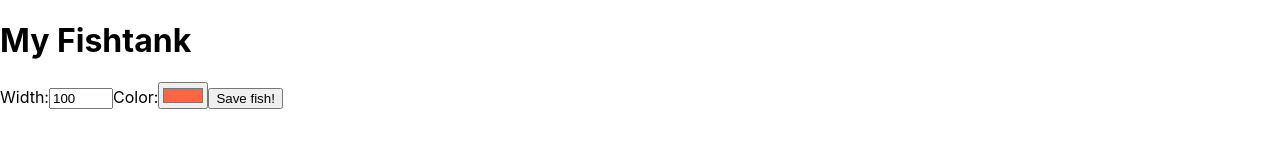
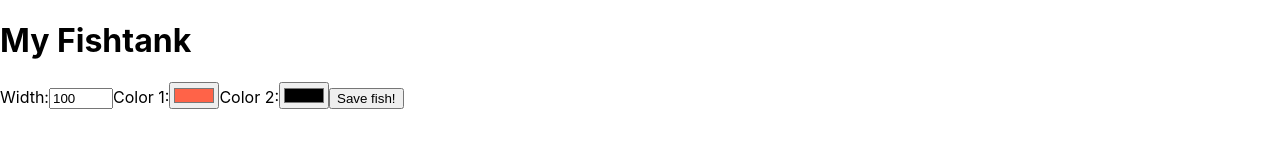
Before and after one commit to jfisher396/fishtank, a React (Create React App) app: page / in a window 1280 px wide. Shown: the top 157 px of the page. Built offline with nearby package versions, Linux system fonts and the light colour scheme; no server answers.

Commit message:
added second color to fish form

```diff
--- a/src/App.js
+++ b/src/App.js
@@ -2,10 +2,12 @@ import React, { useState } from "react";
 import "./App.css";
 import Tank from "./components/Tank/Tank";
 import AddFishForm from "./components/AddFishForm/AddFishForm";
+import API from "./utils/API";
 
 function App() {
   const [addFishFormData, setAddFishFormData] = useState({
-    color: "#ff6348",
+    color1: "#ff6348",
+    color2: "black",
     width: 100,
   });
 
@@ -16,10 +18,17 @@ function App() {
       [name]: value,
     });
   };
+
+  const saveFishButton = (event) => {
+    event.preventDefault();
+    API.saveFish(addFishFormData).then((res) => {
+      console.log('fish saved')
+    })
+  }
   return (
     <>
       <h1>My Fishtank</h1>
-      <AddFishForm formData={addFishFormData} changeHandler={handleFishFormChange}  />
+      <AddFishForm formData={addFishFormData} changeHandler={handleFishFormChange} formSubmit={saveFishButton} />
       <Tank />
     </>
   );
--- a/src/components/AddFishForm/AddFishForm.js
+++ b/src/components/AddFishForm/AddFishForm.js
@@ -2,11 +2,13 @@ import React from 'react'
 
 function AddFishForm(props) {
     return (
-        <form>
+        <form onSubmit={props.formSubmit} >
             <label>Width:</label>
             <input onChange={props.changeHandler} value={props.formData.width} name="width" type="number" min="25" max="500"/>
-            <label>Color:</label>
-            <input onChange={props.changeHandler} value={props.formData.color} name="color" type="color" />
+            <label>Color 1:</label>
+            <input onChange={props.changeHandler} value={props.formData.color1} name="color1" type="color" />
+            <label>Color 2:</label>
+            <input onChange={props.changeHandler} value={props.formData.color2} name="color2" type="color" />
             <button>Save fish!</button>
         </form>
     )
--- a/src/utils/API.js
+++ b/src/utils/API.js
@@ -1,9 +1,13 @@
-import axios from "axios"
+import axios from "axios";
 
 const API = {
-    getAllFish: function() {
-        return axios.get("http://localhost:8080/api/fishes")
-    }
-}
+  getAllFish: function () {
+    return axios.get("http://localhost:8080/api/fishes");
+  },
 
-export default API
+  saveFish: function (fishData) {
+    return axios.post("http://localhost:8080/api/fishes", fishData);
+  },
+};
+
+export default API;
```
